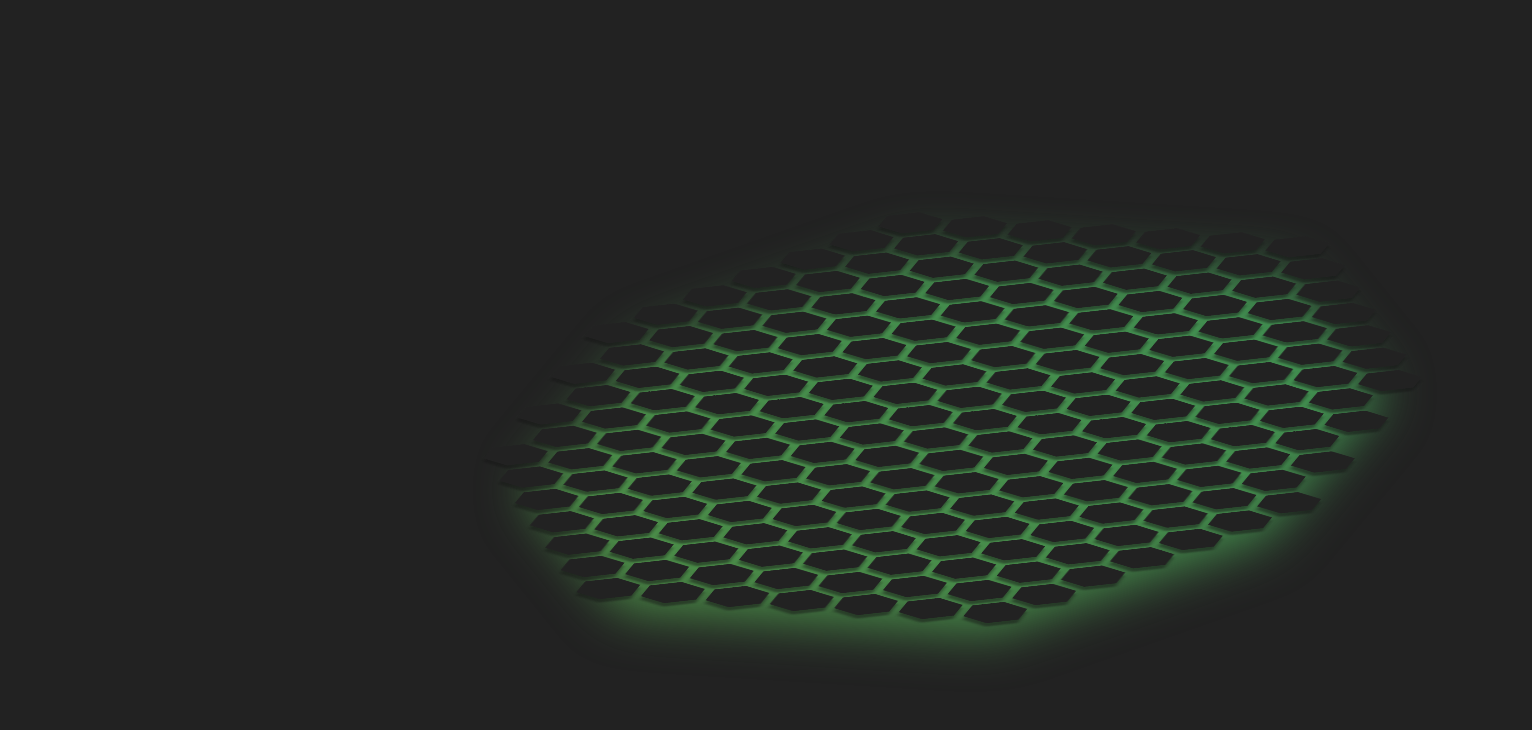
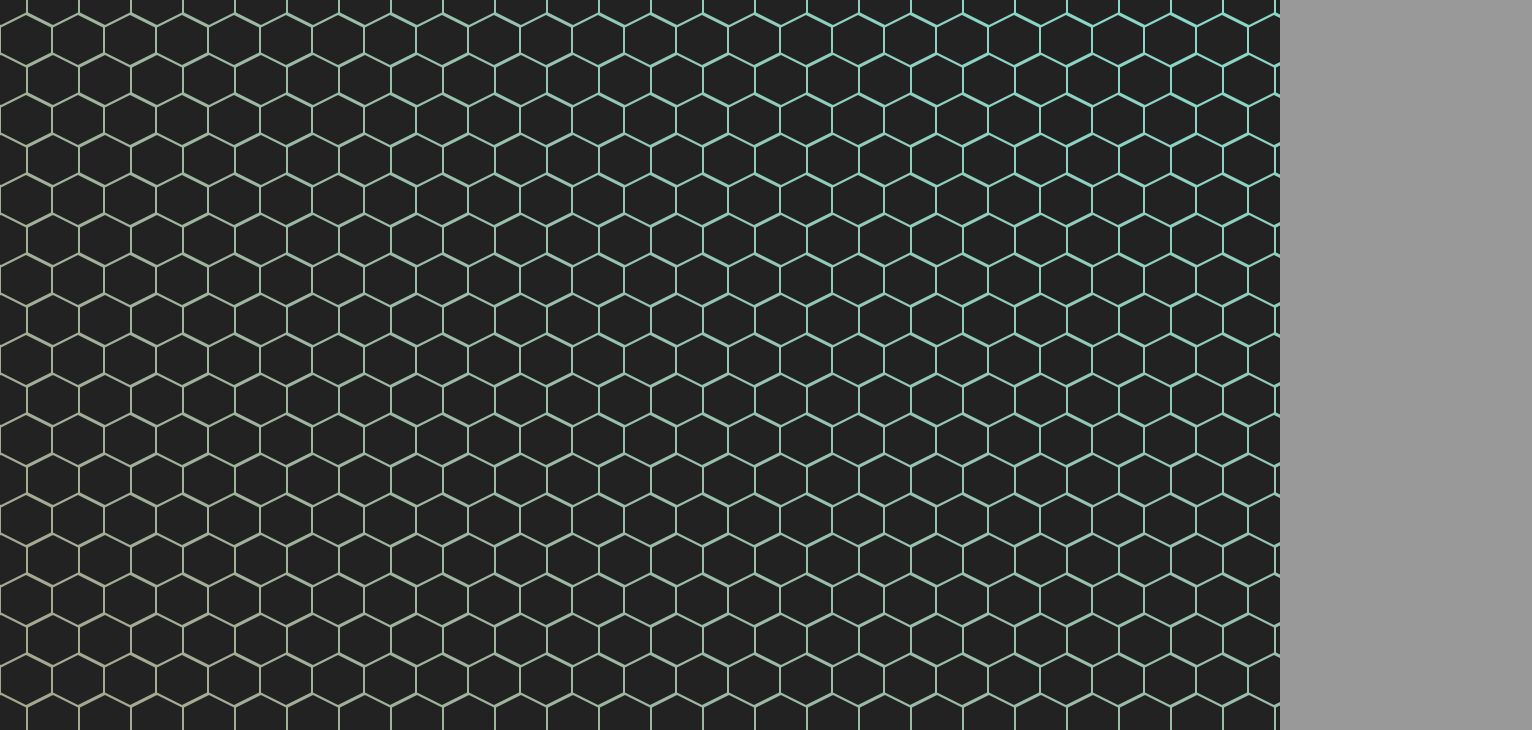
Before and after one commit to alexhartenburg/alexhartenburg.com, a React (Vite) app: page / in a window 1280 px wide. Shown: the top 730 px of the page, 1532 px wide, since content can reach past the window. Built offline with nearby package versions, Linux system fonts and the light colour scheme.

Commit message:
Start from scratch on background with 2d honeycomb. Implement basic color palette. Add animated backglow with color palette and dark background on the edges equal to the color of the hexagons, so they disappear.

```diff
--- a/src/App.tsx
+++ b/src/App.tsx
@@ -1,4 +1,4 @@
-import Background from "./components/Background/Background";
+import Background from './components/Background/Background';
 
 function App() {
 
--- a/src/components/Background/Background.tsx
+++ b/src/components/Background/Background.tsx
@@ -1,55 +1,96 @@
-import { BlurContainer, Glow, SilhouetteContainer, SilhouetteRowFirst, SilhouetteRow, SilhouetteRowLast, Silhouette } from "./Background_styled"
+import { useState, useEffect } from 'react';
+import styled, { keyframes }  from 'styled-components';
+
+const glowAnimation = keyframes`
+  0% { background-position: 0% 100%; }
+  1% { background-position: 13% 87%; }
+  48% { background-position: 87% 13%; }
+  49% { background-position: 100% 0%; }
+  50% { background-position: 100% 100%; }
+  51% { background-position: 87% 87%; }
+  98% { background-position: 13% 13%; }
+  99% { background-position: 0% 0%; }
+  100% { background-position: 0% 100%; }
+`;
+
+const GlowContainer = styled.div`
+    position: absolute;
+    top: 0;
+    left: 0;
+    z-index: -1;
+  width: 100vw;
+  height: 100vh;
+  background-size: 1000vw 1000vw;
+  background-image: radial-gradient(${props => props.theme.palette.primary.light} 1%, ${props => props.theme.palette.warning.dark} 40%, #222 60%);
+  animation: ${glowAnimation} 60s ease infinite alternate;
+`;
+
+const HoneycombGrid = styled.div`
+  flex-wrap: wrap;
+  width: 100vw;
+  height: 100vh;
+  overflow: hidden;
+`;
+
+const Row = styled.div`
+  display: block;
+  height: 40px;
+  width: calc(100vw + 200px);
+  &:nth-child(odd) {
+    margin-left: -25px;
+  }
+  &:nth-child(1) {
+    margin-top: -25px;
+  }
+`;
+
+const Hexagon = styled.div`
+display: inline-block;
+  width: 50px;
+  height: 50px;
+  background: #222222;
+  margin: 0 1px;
+  position: relative;
+  clip-path: polygon(50% 0%, 100% 25%, 100% 75%, 50% 100%, 0% 75%, 0% 25%);
+`;
 
 const Background = () => {
-    const size = 120;
-    const density = 5;
-    const returnSilhouettes = (x:number) => {
-        let arr = [];
-        for(let i=0; i<x; i++){
-            arr.push(<Silhouette size={size} density={density} />)
-        };
-        return arr;
-    }
-    const returnAscendingRows = () => {
-        let arr = [];
-        for(let i=0; i<density; i++){
-            arr.push(<SilhouetteRow size={size} density={density}>{returnSilhouettes(3+i+density)}</SilhouetteRow>)
-        }
-        return arr;
-    }
-    const returnStraightRows = () => {
-        let arr = [];
-        let localDensity = density + (density%2 - 1);
-        for(let i=0; i<2+localDensity; i++){
-            arr.push(<SilhouetteRow size={size} density={density}>{returnSilhouettes(3+2*density-i%2)}</SilhouetteRow>)
-        }
-        return arr;
-    }
-    const returnDescendingRows = () => {
-        let arr = [];
-        for(let i=0; i<density; i++){
-            arr.push(<SilhouetteRow size={size} density={density}>{returnSilhouettes(2+2*density-i)}</SilhouetteRow>)
-        }
-        return arr;
-    }
-    return(
-        <>
-        <BlurContainer>
-            <Glow size={size}/>
-        </BlurContainer>
-        <SilhouetteContainer size={size}>
-            <SilhouetteRowFirst size={size} density={density}>
-                {returnSilhouettes(2+density)}
-            </SilhouetteRowFirst>
-            {returnAscendingRows()}
-            {returnStraightRows()}
-            {returnDescendingRows()}
-            <SilhouetteRowLast size={size} density={density}>
-                {returnSilhouettes(2+density)}
-            </SilhouetteRowLast>
-        </SilhouetteContainer>
-        </>
-    )
-}
+  const [rows, setRows] = useState(0);
+  const [cols, setCols] = useState(0);
+
+  useEffect(() => {
+    const calculateHexagons = () => {
+      const hexagonHeight = 50;
+      const hexagonWidth = 50;
+      const viewportWidth = window.innerWidth;
+      const viewportHeight = window.innerHeight;
+
+      setRows(Math.ceil(viewportHeight / hexagonHeight)+10);
+      setCols(Math.ceil(viewportWidth / hexagonWidth)+1);
+    };
+
+    calculateHexagons();
+    window.addEventListener('resize', calculateHexagons);
+
+    return () => {
+      window.removeEventListener('resize', calculateHexagons);
+    };
+  }, []);
+
+  return (
+    <>
+    <GlowContainer />
+    <HoneycombGrid>
+      {[...Array(rows)].map((_, i) => (
+        <Row key={i}>
+          {[...Array(cols)].map((_, j) => (
+            <Hexagon key={j}></Hexagon>
+          ))}
+        </Row>
+      ))}
+    </HoneycombGrid>
+    </>
+  );
+};
 
 export default Background;
--- a/src/components/Background/Background_styled.tsx
+++ /dev/null
@@ -1,82 +0,0 @@
-import styled from "styled-components";
-import { keyframes } from "styled-components";
-
-const BlurContainer = styled.div`
-    width: 100vw;
-    height: 100vh;
-    -webkit-filter: blur(2vw);
-    -moz-filter: blur(2vw);
-    -ms-filter: blur(2vw);
-    filter: blur(2vw);
-`
-const glowAnimation = keyframes`
-    0% {
-        background-position: 0% 100%;
-    }
-    100% {
-        background-position: 100% 0%;
-    }
-`
-const Glow = styled.div<{ size: number }>`
-    position: absolute;
-    width: calc(min(${(props) => props.size || 50}vw, ${(props) => props.size || 50}vh) * 0.81);
-    height: calc(min(${(props) => props.size || 50}vw, ${(props) => props.size || 50}vh) * 1.02);
-    transform: rotate3d(10,-2,2,70deg);
-    top: -6%;
-    right: -5%;
-    clip-path: polygon(0% 30%, 0% 70%, 25% 100%, 75% 100%, 100% 70%, 100% 30%, 75% 0%, 25% 0%);
-    background-image: linear-gradient(45deg, #029e84 0%, #9e7702 50%, #029e84 100%);
-    background-size: 2000% 2000%;
-    animation: ${glowAnimation} 10s linear infinite;
-`
-const SilhouetteContainer = styled.div<{ size: number }>`
-    position: absolute;
-    width: calc(min(${(props) => props.size || 50}vw, ${(props) => props.size || 50}vh) ) 0.99);
-    height: min(${(props) => props.size || 50}vw, ${(props) => props.size || 50}vh);
-    transform: rotate3d(10,-2,2,70deg);
-    top: -10%;
-    right: -10%;
-    padding: 0;
-    margin: 0;
-    overflow: visible;
-`
-const SilhouetteRow = styled.div<{ size: number, density: number }>`
-    display: block;
-    text-align: center;
-    width: 100%;
-    height: calc(min(${(props) => props.size || 50}vw, ${(props) => props.size || 50}vh) / ${(props) => 4 + 3 * props.density || 6});
-    padding: 0;
-    margin: calc(calc(min(${(props) => props.size || 50}vw, ${(props) => props.size || 50}vh) / ${(props) => 4 + 3 * props.density || 6}) / 10) 0;
-    height: calc(min(10, 10) - 12px);
-    filter: drop-shadow(2px 9px 2px rgba(20,20,20,0.5));
-`
-const SilhouetteRowFirst = styled.div<{ size: number, density: number }>`
-    display: block;
-    text-align: center;
-    width: 100%;
-    height: calc(min(${(props) => props.size || 50}vw, ${(props) => props.size || 50}vh) / ${(props) => 4 + 3 * props.density || 6});
-    padding: 0;
-    margin: 0 0 calc(calc(min(${(props) => props.size || 50}vw, ${(props) => props.size || 50}vh) / ${(props) => 4 + 3 * props.density || 6}) / -50) 0;
-    height: calc(min(10, 10) - 12px);
-    filter: drop-shadow(2px 9px 2px rgba(20,20,20,0.5));
-`
-const SilhouetteRowLast = styled.div<{ size: number, density: number }>`
-    display: block;
-    text-align: center;
-    width: 100%;
-    height: calc(min(${(props) => props.size || 50}vw, ${(props) => props.size || 50}vh) / ${(props) => 4 + 3 * props.density || 6});
-    padding: 0;
-    margin: calc(calc(min(${(props) => props.size || 50}vw, ${(props) => props.size || 50}vh) / ${(props) => 4 + 3 * props.density || 6}) / -50) 0;
-    height: calc(min(10, 10) - 12px);
-    filter: drop-shadow(2px 9px 2px rgba(20,20,20,0.5));
-`
-const Silhouette = styled.div<{ size: number, density: number }>`
-    display: inline-block;
-    width: calc(min(${(props) => props.size || 50}vw, ${(props) => props.size || 50}vh) / ${(props) => 2 + 2.9 * props.density || 6});
-    height: calc(min(${(props) => props.size || 50}vw, ${(props) => props.size || 50}vh) / ${(props) => 2 + 2.9 * props.density || 6});
-    margin: 0 calc(min(${(props) => props.size || 50}vw, ${(props) => props.size || 50}vh) / 200);
-    clip-path: polygon(0% 25%, 0% 75%, 50% 100%, 100% 75%, 100% 25%, 50% 0%);
-    background-color: #222;
-`
-
-export { BlurContainer, Glow, SilhouetteContainer, SilhouetteRowFirst, SilhouetteRow, SilhouetteRowLast, Silhouette }
--- a/src/index.css
+++ b/src/index.css
@@ -1,6 +1,6 @@
 body{
     margin: 0;
     padding: 0;
-    background-color: #222;
-    overflow-x: hidden;
+    background-color: #999;
+    overflow: hidden;
 }
--- a/src/main.tsx
+++ b/src/main.tsx
@@ -1,6 +1,6 @@
 import React from 'react'
 import ReactDOM from 'react-dom/client'
-import { ThemeProvider } from '@emotion/react'
+import { ThemeProvider } from 'styled-components'
 import theme from './theme.tsx'
 import App from './App.tsx'
 import './index.css'
--- a/src/theme.tsx
+++ b/src/theme.tsx
@@ -3,10 +3,34 @@ import { createTheme } from '@mui/material/styles';
 const theme = createTheme({
   palette: {
     primary: {
-        main: '#b56700'
+        main: '#01554f',    //Cape Verde
+        light: '#87dcce',   //Tantalizing Teal
+        dark: '#01858b'     //Gulfstream
     },
     secondary: {
-        main: '#00767a'
+      main: '#ffffff',
+      light: '#000000',
+      dark: '#444444'
+    },
+    error: {
+      main: '#7b3728',    //Roycroft Copper Red
+      light: '#7b3728',   //Roycroft Copper Red
+      dark: '#7b3728'     //Roycroft Copper Red
+    },
+    warning: {
+      main: '#D7552A',    //Obstinate Orange
+      light: '#D7552A',   //Obstinate Orange
+      dark: '#D7552A'     //Obstinate Orange
+    },
+    info: {
+      main: '#027aa6',
+      light: '#027aa6',
+      dark: '#027aa6'
+    },
+    success: {
+      main: '#029e6d',
+      light: '#029e6d',
+      dark: '#029e6d'
     },
   },
 });
```
Also changed, not shown: 1 other file (tests, documents, lock files or other folders).
